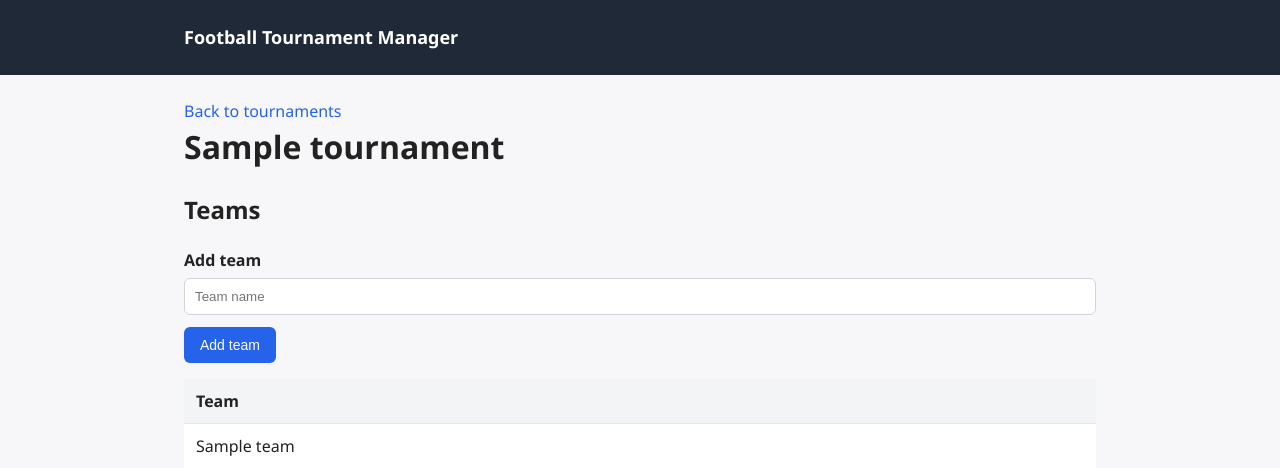
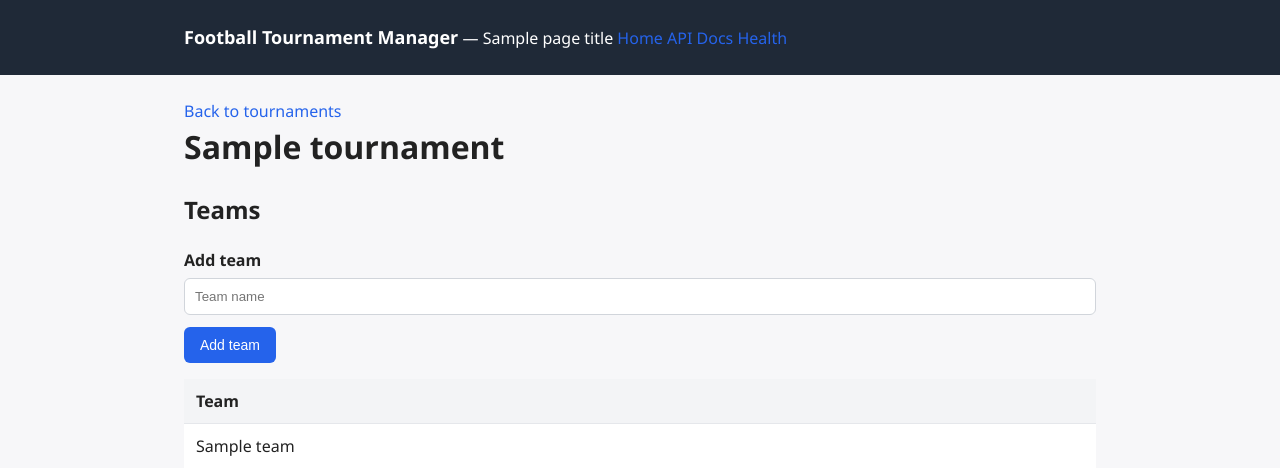
Before and after one commit to samantayebi/football-tournament-manager, a FastAPI app: template src/api/templates/tournament_detail.html in a window 1280 px wide. Shown: the top 468 px of the page. Run offline with FastAPI, Linux system fonts and the light colour scheme; the template is opened without the code that fills it: most values are stand-ins (such as "Sample title", 1, 10 or a date in 2020); some libraries are stand-ins or nearby versions.

Commit message:
improve navigation and page titles

```diff
--- a/src/api/main.py
+++ b/src/api/main.py
@@ -69,6 +69,7 @@ def home(request: Request):
         {
             "request": request,
             "title": "Football Tournament Manager",
+            "page_title": "Home",
             "tournaments": tournaments,
         },
     )
@@ -277,7 +278,9 @@ async def record_match_result_ui(
         {
             "request": request,
             "tournament": tournament,
-            "standings": [_standing_to_dict(standing) for standing in standings],
+            "standings": _sort_standings(
+                [_standing_to_dict(standing) for standing in standings]
+            ),
             "team_name_by_id": _team_name_by_id(tournament),
             "message": "Result saved",
         },
@@ -310,8 +313,11 @@ def tournament_detail(request: Request, tournament_id: str):
         {
             "request": request,
             "tournament": tournament,
-            "standings": [_standing_to_dict(standing) for standing in standings],
+            "standings": _sort_standings(
+                [_standing_to_dict(standing) for standing in standings]
+            ),
             "team_name_by_id": _team_name_by_id(tournament),
+            "page_title": "Tournament",
         },
     )
 
@@ -436,6 +442,17 @@ def _team_name_by_id(tournament: object) -> dict:
     return name_by_id
 
 
+def _sort_standings(standings: list[dict]) -> list[dict]:
+    return sorted(
+        standings,
+        key=lambda standing: (
+            -standing.get("points", 0),
+            -standing.get("goal_diff", 0),
+            -standing.get("goals_for", 0),
+        ),
+    )
+
+
 def _team_name_exists(tournament: object, name: str) -> bool:
     normalized = name.strip().lower()
     if not normalized:
--- a/src/api/templates/base.html
+++ b/src/api/templates/base.html
@@ -11,6 +11,12 @@
     <nav class="navbar">
       <div class="container">
         <a class="navbar__brand" href="/">Football Tournament Manager</a>
+        {% if page_title %}
+          <span>— {{ page_title }}</span>
+        {% endif %}
+        <a href="/">Home</a>
+        <a href="/docs">API Docs</a>
+        <a href="/health">Health</a>
       </div>
     </nav>
     <main class="container">
--- a/src/api/templates/partials/_standings.html
+++ b/src/api/templates/partials/_standings.html
@@ -15,7 +15,7 @@
     </thead>
     <tbody>
       {% for standing in standings %}
-        <tr>
+        <tr {% if loop.first %}class="table-highlight"{% endif %}>
           <td>{{ team_name_by_id.get(standing.team_id, standing.team_id) }}</td>
           <td>{{ standing.played }}</td>
           <td>{{ standing.wins }}</td>
```
